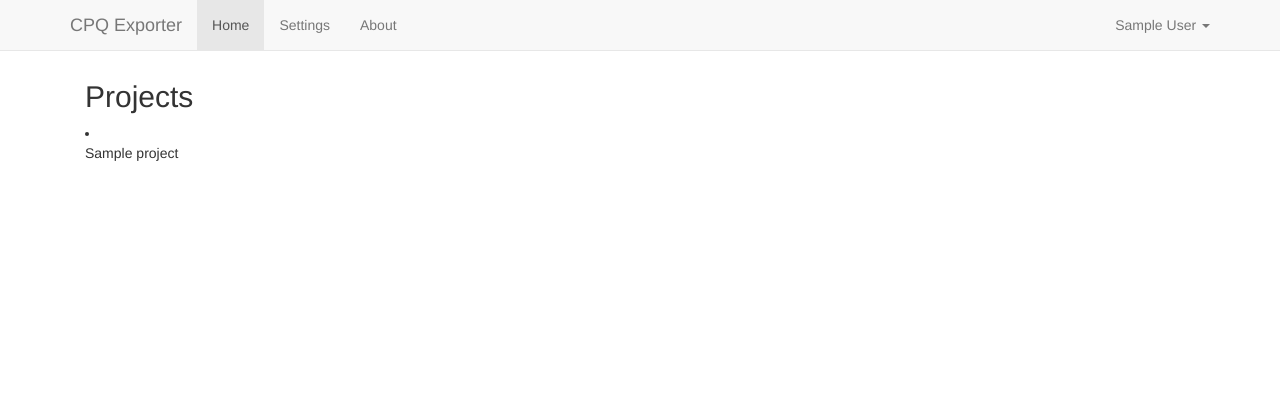
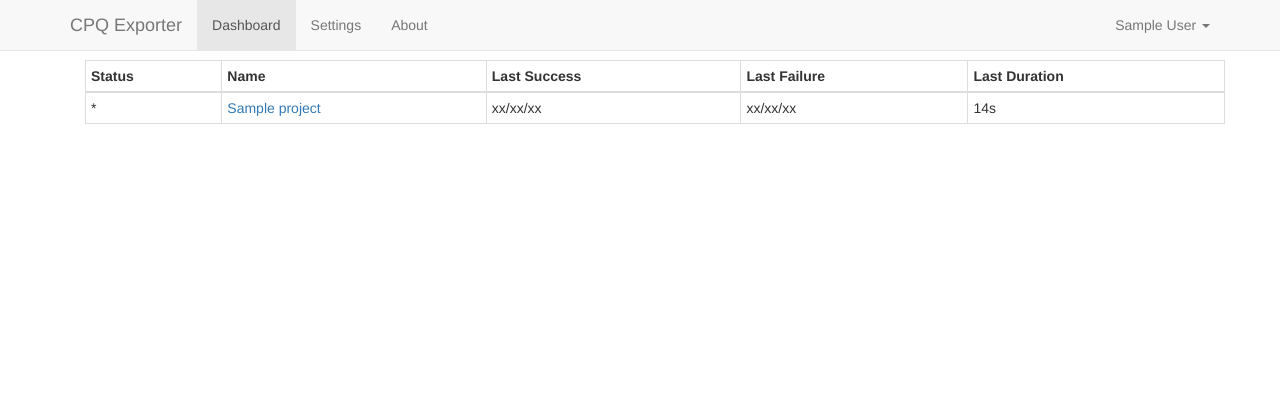
Before and after one commit to mjj55409/cpq-exporter, a Django app: page / in a window 1280 px wide. Shown: the top 420 px of the page. Run offline with Django 3.2, Linux system fonts and the light colour scheme; a user stored in the database is signed in; tables that the repository leaves empty hold one stand-in row (values such as "Sample post"); parts of the project's set-up code (start-up, migrations or seed data) failed here and were passed over; some libraries are stand-ins or nearby versions.

Commit message:
Project list on main page
Project list displayed on main page (ala Jenkins). Click on project name
to get details page.

```diff
--- /dev/null
+++ b/apps/exporter/templates/exporter/jobs/detail.html
@@ -0,0 +1,4 @@
+{% extends "base.html" %}
+
+{% block content %}
+{% endblock %}
--- a/apps/exporter/templates/exporter/jobs/index.html
+++ b/apps/exporter/templates/exporter/jobs/index.html
@@ -2,13 +2,27 @@
 
 {% block content %}
 <div class="container">
-  <div class="row">
-    <div class="col-md-5">
-      <h2>Projects</h2>
+  <table class="table table-bordered table-condensed">
+    <thead>
+      <tr>
+        <th>Status</th>
+        <th>Name</th>
+        <th>Last Success</th>
+        <th>Last Failure</th>
+        <th>Last Duration</th>
+      </tr>
+    </thead>
+    <tbody>
       {% for project in object_list %}
-      <li><p>{{ project.name }}</p></li>
+      <tr>
+        <td>*</td>
+        <td><a href="{%  url 'project-detail' pk=project.pk %}">{{ project.name }}</a></td>
+        <td>xx/xx/xx</td>
+        <td>xx/xx/xx</td>
+        <td>14s</td>
+      </tr>
       {% endfor %}
-    </div>
-  </div>
+    </tbody>
+  </table>
 </div>
 {% endblock %}
--- /dev/null
+++ b/apps/exporter/urls.py
@@ -0,0 +1,11 @@
+# -*- coding: utf-8 -*-
+from __future__ import unicode_literals
+
+from django.conf.urls import url
+
+from exporter.views import ProjectDetail
+
+
+urlpatterns = [
+    url(r'^project/(?P<pk>[0-9]+)/$', ProjectDetail.as_view(), name='project-detail')
+]
--- a/apps/exporter/views.py
+++ b/apps/exporter/views.py
@@ -1,6 +1,12 @@
-from django.views.generic import ListView
+from django.views.generic import ListView, DetailView
 from exporter import models
 
 
 class ProjectList (ListView):
     model = models.Project
+    template_name='exporter/jobs/index.html'
+
+
+class ProjectDetail (DetailView):
+    model = models.Project
+    template_name='exporter/jobs/detail.html'
--- a/config/urls.py
+++ b/config/urls.py
@@ -13,7 +13,7 @@ from exporter.views import ProjectList
 
 urlpatterns = [
 #    url(r'^$', TemplateView.as_view(template_name='pages/home.html'), name='home'),
-    url(r'^$',  ProjectList.as_view(template_name='exporter/jobs/index.html'), name='home'),
+    url(r'^$',  ProjectList.as_view(), name='home'),
     url(r'^about/$', TemplateView.as_view(template_name='pages/about.html'), name='about'),
 
     # Django Admin, use {% url 'admin:index' %}
@@ -24,8 +24,7 @@ urlpatterns = [
     url(r'^users/', include('cpq_exporter.users.urls', namespace='users')),
     url(r'^accounts/', include('allauth.urls')),
 
-    # Your stuff: custom urls includes go here
-
+    url(r'^exporter/', include('exporter.urls')),
 
 ] + static(settings.MEDIA_URL, document_root=settings.MEDIA_ROOT)
 
--- a/cpq_exporter/templates/base.html
+++ b/cpq_exporter/templates/base.html
@@ -44,7 +44,7 @@
         <div id="navbar" class="collapse navbar-collapse">
           <ul class="nav navbar-nav">
             {% if request.user.is_authenticated %}
-            <li class="active"><a href="{% url 'home' %}">Home</a></li>
+            <li class="active"><a href="{% url 'home' %}">Dashboard</a></li>
             {% if request.user.is_superuser %}
             <li><a href="{% url 'admin:index' %}">Settings</a></li>
             {% endif %}
```
